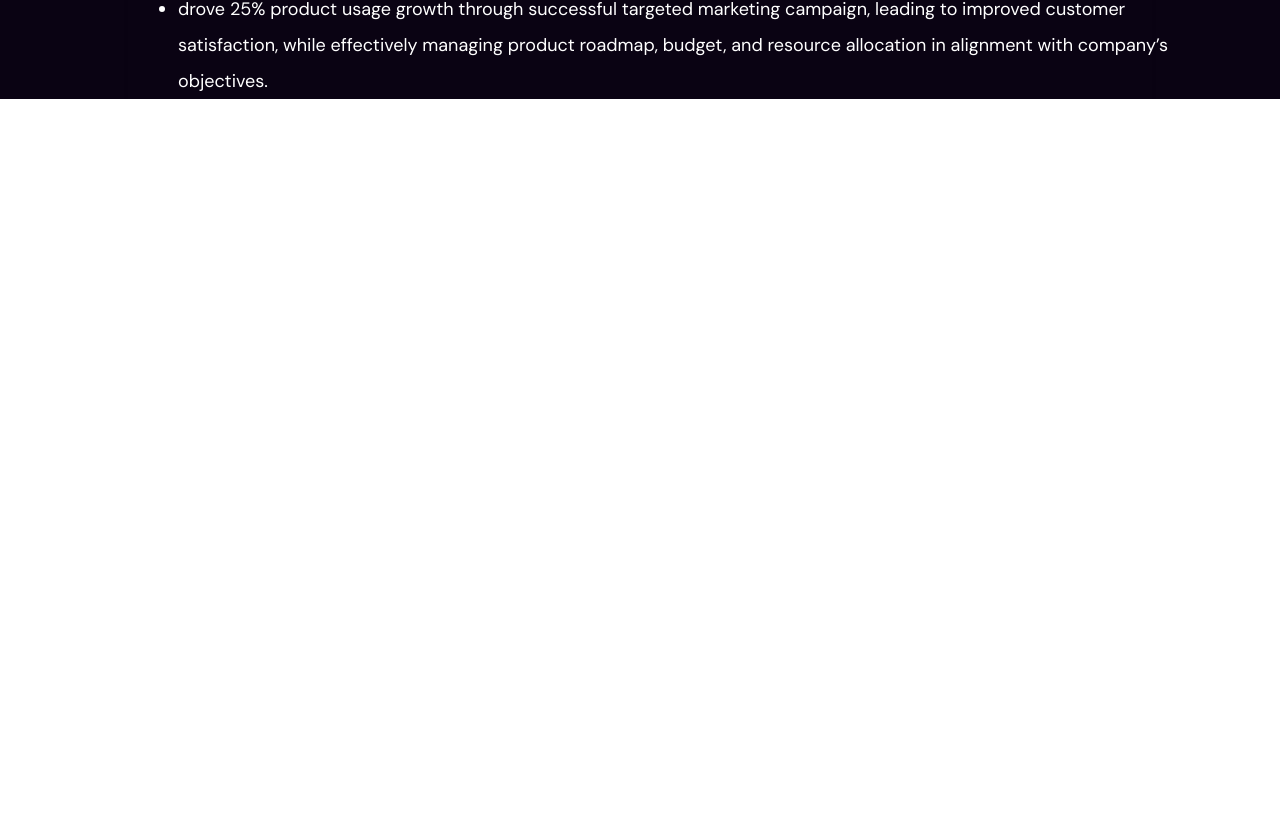
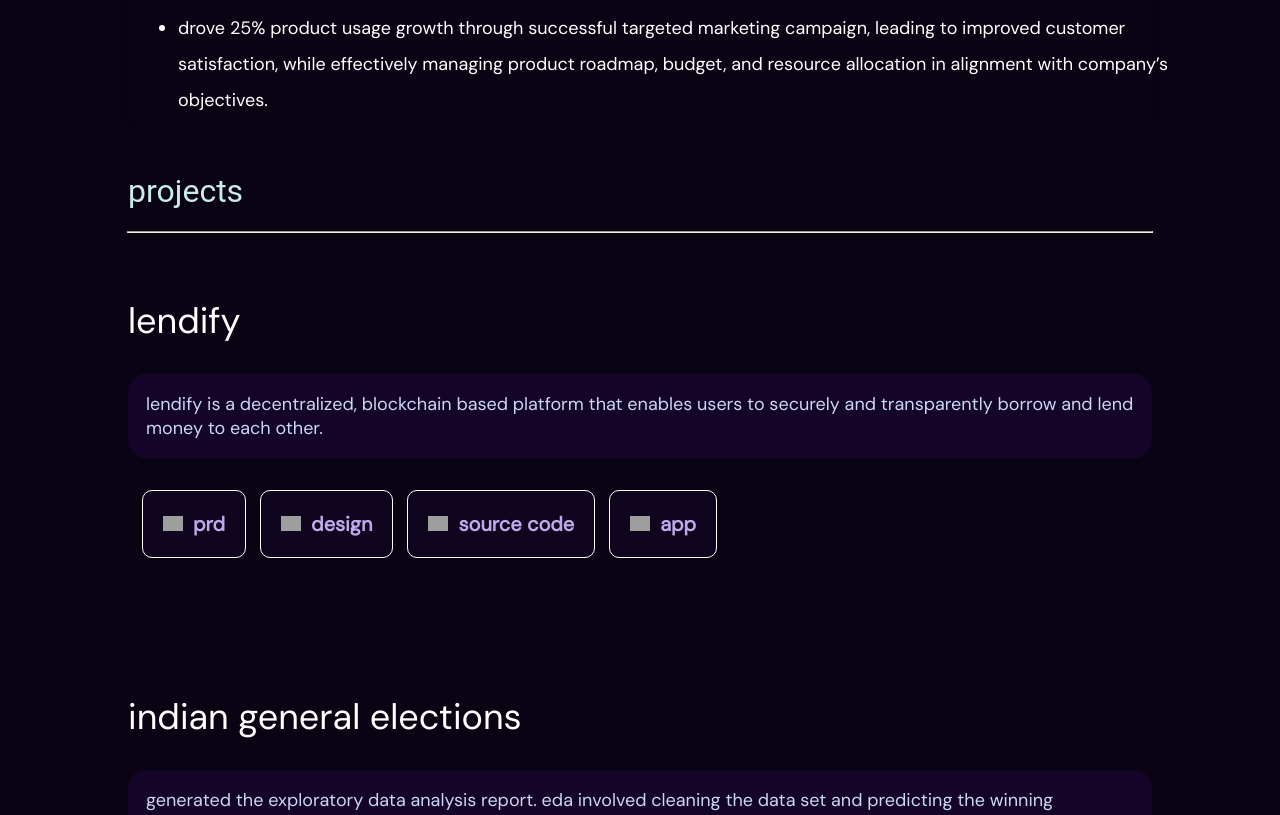
Before and after one commit to anurag-ux/anurag-ux.github.io, a React (Create React App) app in the folder client/: page / in a window 1280 px wide. Shown: the part 1605-2420 px from the top of the page. Before the commit the page ends 1704 px from the top, so only its background shows below. Built offline with nearby package versions, Linux system fonts and the light colour scheme; grey boxes are pictures that could not be loaded.

Commit message:
made website responsive

```diff
--- a/client/src/components/Project.jsx
+++ b/client/src/components/Project.jsx
@@ -29,7 +29,6 @@ const Project = ({ projects }) => {
                             ))}
                         </div>
                     </div>
-                    <ImageCarousel images={item["caraousel-images"]} />
                 </div>
             ))
             }
--- a/client/src/pages/Landing.jsx
+++ b/client/src/pages/Landing.jsx
@@ -12,7 +12,9 @@ function Landing() {
         <div className="landing">
             <Navbar />
             <Introduction />
+            <MoveToTopButton/>
             <Experience />
+            <Projects />
         </div>
     );
 }
--- a/client/src/pages/stylesheets/Projects.css
+++ b/client/src/pages/stylesheets/Projects.css
@@ -1,3 +1,9 @@
+@import url('https://fonts.googleapis.com/css2?family=DM+Sans&display=swap');
+
+.header-class{
+    padding-top: 1em;
+}
+
 .container {
     display: flex;
     padding: 0 10%;
@@ -8,7 +14,7 @@
 
 .left-section {
     color: white;
-    width: 50%;
+    width: 100%;
     padding-right: 0;
 }
 
@@ -21,51 +27,30 @@
     display: flex;
     padding-right: 50px;
     padding-left: 0;
+    margin-top: 2em;
 }
 
 h2.title {
-    font-family: 'Quicksand';
-    font-style: normal;
+    font-family: 'DM Sans', sans-serif;
     font-weight: 400;
-    /* background: linear-gradient(4deg,rgba(67, 136, 221, 1), rgba(255, 69, 129, 1)); */
-    background: white;
-    -webkit-background-clip: text;
-    -webkit-text-fill-color: transparent;
-    background-clip: text;
-    background-size: 100% 100%;
-    background-repeat: no-repeat;
-    background-position: 0% 0%;
-    font-size: 35px;
-    font-style: normal;
-    line-height: 51px;
-    padding-top: 0;
-    padding-bottom: 20px;
+    font-size: 36px;
 }
 
 p.description {
+    font-family: 'DM Sans', sans-serif;
     color: #CCD6F6;
-    font-family: 'Quicksand';
-    font-style: normal;
-    font-weight: 500;
-    font-size: 20px;
+    font-size: 18px;
     background-color: #140528;
-    padding: 30px;
-    padding-right: 150px;
-    border-radius: 20px 0px 0px 20px;
-    width: 80%;
+    padding: 1em;
+    border-radius: 1em;
 }
 
 .project-button {
-    font-family: 'Quicksand';
-    font-style: normal;
+    font-family: 'DM Sans', sans-serif;
     font-weight: 600;
-    font-size: 18px;
-    /* line-height: 29px; */
+    font-size: 20px;
     display: flex;
     align-items: center;
-    /* text-align: center; */
-    /* letter-spacing: 0.02em; */
-    padding: 15px;
     color: #BEA9EA;
     background: rgba(44, 18, 80, 0.2);
     border: 1px solid #fff;
@@ -73,7 +58,9 @@ p.description {
     justify-content: center;
     transform: scale(1);
     transition: transform 0.2s ease-out;
-    margin-left: 15px;
+    margin-left: 0.7em;
+    padding: 1em 1em;
+    gap: 0.5em;
 }
 
 .project-button:hover {
@@ -85,8 +72,7 @@ p.description {
 
 .icon {
     width: 20px;
-    height: 20px;
-    margin-right: 10px;
+    height: auto;
 }
 
 .project-snap {
@@ -113,3 +99,67 @@ p.description {
 hr.header-break{
     width: 80%;
 }
+
+@media (max-width: 767px) {
+    .container {
+        display: flex;
+        padding: 0 10%;
+        padding-top: 2%;
+        width: 80%;
+        padding-bottom: 2em;
+    }
+
+    .project-button {
+        font-family: 'DM Sans', sans-serif;
+        font-weight: 600;
+        font-size: 1em;
+        display: flex;
+        align-items: center;
+        color: #BEA9EA;
+        background: rgba(44, 18, 80, 0.2);
+        border: 1px solid #fff;
+        border-radius: 10px;
+        justify-content: center;
+        transform: scale(1);
+        transition: transform 0.2s ease-out;
+        margin-left: 0em;
+        margin-right: 0.75em;
+        padding: 0.3em 0.5em;
+    }
+    .icon {
+        width: 10px;
+        height: auto;
+    }
+}
+
+@media (max-width: 500px) {
+    .container {
+        display: flex;
+        padding: 0 10%;
+        padding-top: 2%;
+        width: 80%;
+        padding-bottom: 2em;
+    }
+
+    .project-button {
+        font-family: 'DM Sans', sans-serif;
+        font-weight: 600;
+        font-size: 0.85em;
+        display: flex;
+        align-items: center;
+        color: #BEA9EA;
+        background: rgba(44, 18, 80, 0.2);
+        border: 1px solid #fff;
+        border-radius: 10px;
+        justify-content: center;
+        transform: scale(1);
+        transition: transform 0.2s ease-out;
+        margin-left: 0em;
+        margin-right: 0.75em;
+        padding: 0.3em 0.5em;
+    }
+    .icon {
+        width: 10px;
+        height: auto;
+    }
+}
```
